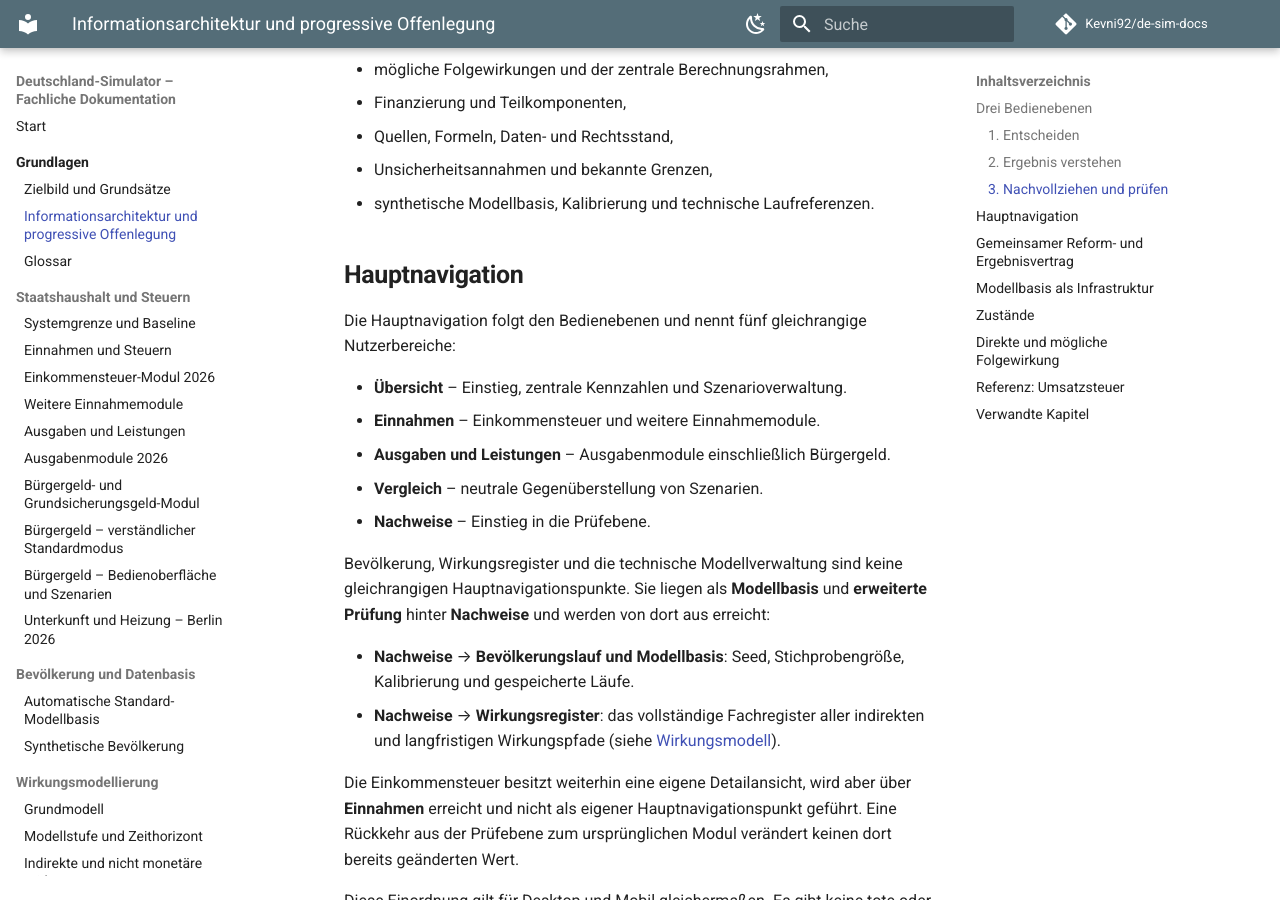
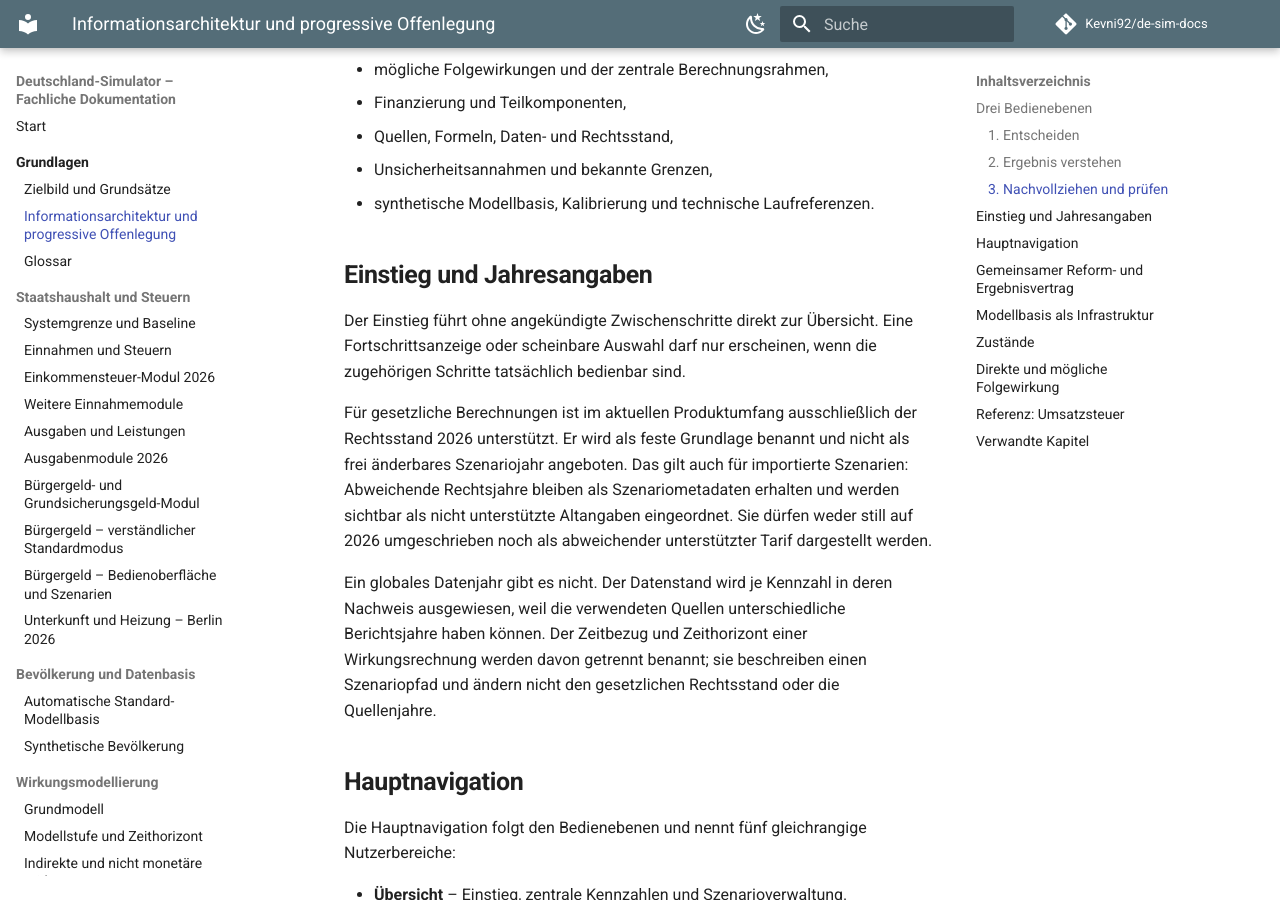
Before and after one commit to Kevni92/de-sim-docs, an MkDocs documentation site: the page built from docs/01-produkt/informationsarchitektur-und-progressive-offenlegung.md, in a window 1280 px wide and 900 px high, scrolled down 955 px. Built offline with MkDocs 1.6.1 and Material for MkDocs 9.7.7, drawn with Linux system fonts in a browser that asks for light colours; comment, search, counter and statistics services are not loaded.

Commit message:
docs: clarify supported year references for issue 96

```diff
--- a/docs/01-produkt/informationsarchitektur-und-progressive-offenlegung.md
+++ b/docs/01-produkt/informationsarchitektur-und-progressive-offenlegung.md
@@ -37,6 +37,14 @@ Bei Bedarf bleiben vollständig erreichbar:
 - Quellen, Formeln, Daten- und Rechtsstand,
 - Unsicherheitsannahmen und bekannte Grenzen,
 - synthetische Modellbasis, Kalibrierung und technische Laufreferenzen.
+
+## Einstieg und Jahresangaben
+
+Der Einstieg führt ohne angekündigte Zwischenschritte direkt zur Übersicht. Eine Fortschrittsanzeige oder scheinbare Auswahl darf nur erscheinen, wenn die zugehörigen Schritte tatsächlich bedienbar sind.
+
+Für gesetzliche Berechnungen ist im aktuellen Produktumfang ausschließlich der Rechtsstand 2026 unterstützt. Er wird als feste Grundlage benannt und nicht als frei änderbares Szenariojahr angeboten. Das gilt auch für importierte Szenarien: Abweichende Rechtsjahre bleiben als Szenariometadaten erhalten und werden sichtbar als nicht unterstützte Altangaben eingeordnet. Sie dürfen weder still auf 2026 umgeschrieben noch als abweichender unterstützter Tarif dargestellt werden.
+
+Ein globales Datenjahr gibt es nicht. Der Datenstand wird je Kennzahl in deren Nachweis ausgewiesen, weil die verwendeten Quellen unterschiedliche Berichtsjahre haben können. Der Zeitbezug und Zeithorizont einer Wirkungsrechnung werden davon getrennt benannt; sie beschreiben einen Szenariopfad und ändern nicht den gesetzlichen Rechtsstand oder die Quellenjahre.
 
 ## Hauptnavigation
 
```
Also changed, not shown: other parts of docs/01-produkt/informationsarchitektur-und-progressive-offenlegung.md (+1 -1 lines), docs/02-fiskal/systemgrenze-und-baseline.md (+5 -1 lines).
